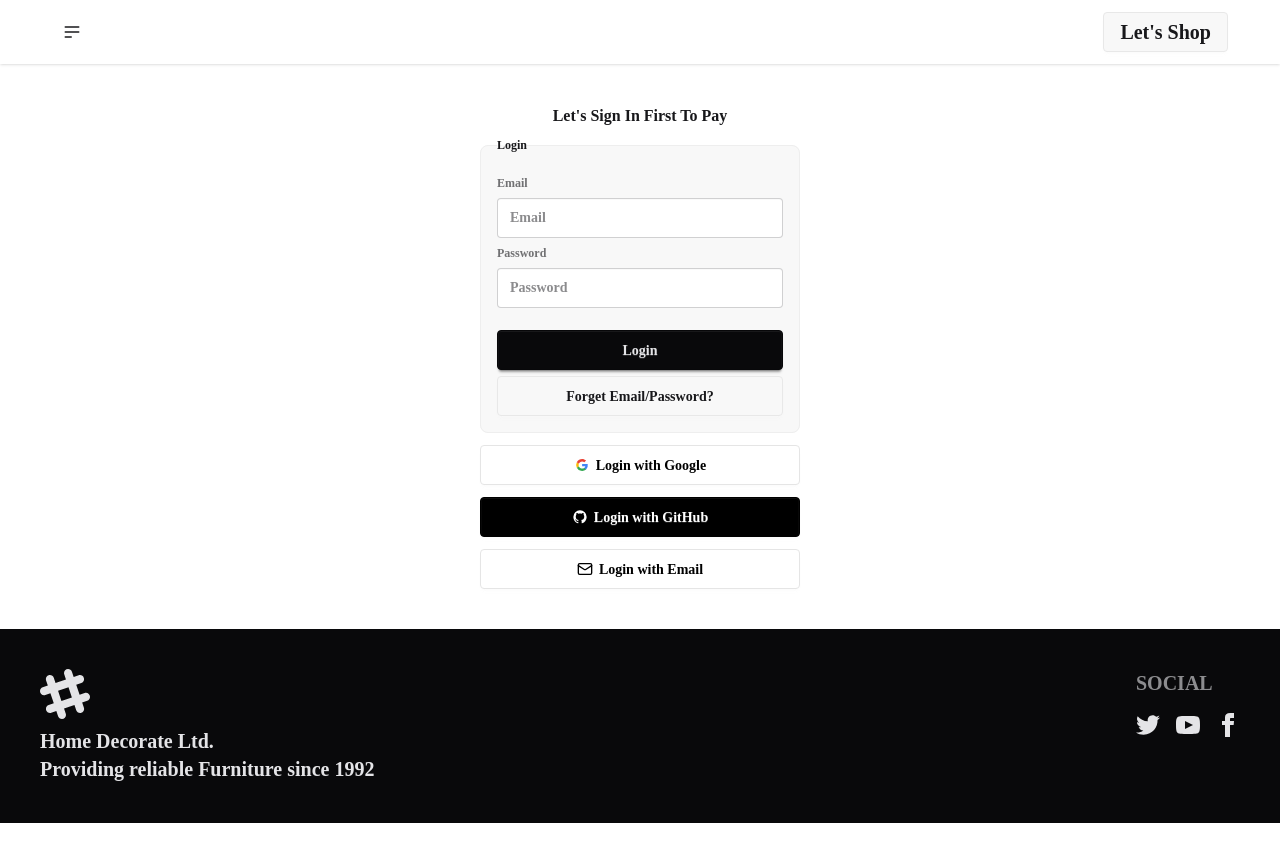
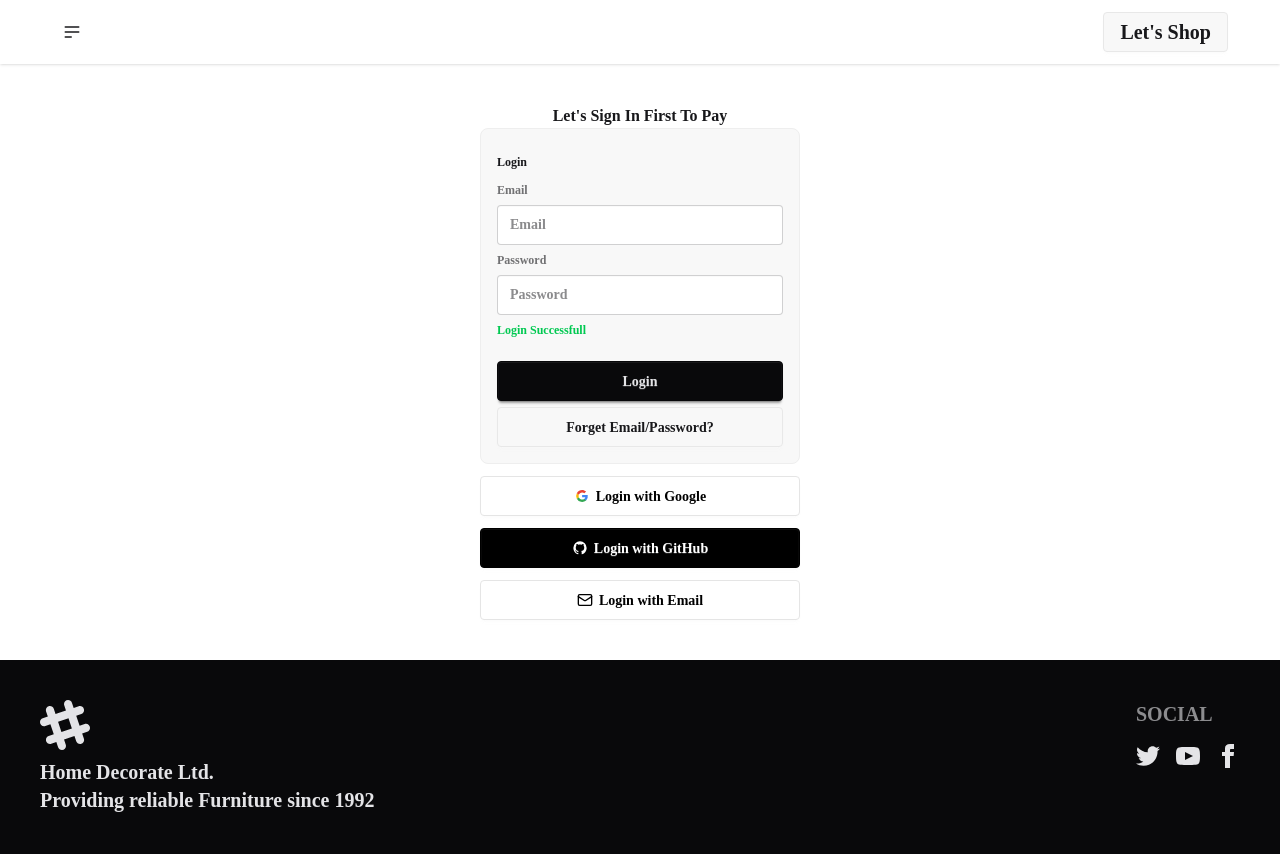
Before and after one commit to TusharChow20/projectHomeDecorator, a React (Vite) app: page /login in a window 1280 px wide. Before the commit the page ends 823 px from the top, so only its background shows below. Built offline with nearby package versions, Linux system fonts and the light colour scheme; no server answers; a web font is replaced by a local one.

Commit message:
added the reset pass and forgetpass

```diff
--- a/src/Pges/Login.jsx
+++ b/src/Pges/Login.jsx
@@ -1,15 +1,20 @@
 import {
   GithubAuthProvider,
   GoogleAuthProvider,
+  sendPasswordResetEmail,
+  signInWithEmailAndPassword,
   signInWithPopup,
 } from "firebase/auth";
-import React, { useEffect, useState } from "react";
+import React, { useEffect, useRef, useState } from "react";
 import auth from "../Firebase/firebase.config";
 import Swal from "sweetalert2";
 import { Link, useNavigate } from "react-router";
 const googleProvider = new GoogleAuthProvider();
 const gitHubProvider = new GithubAuthProvider();
+
 const Login = () => {
+  const [error, setError] = useState("");
+  const emailRef = useRef();
   const navigate = useNavigate();
   const handleGoogleSignUP = () => {
     signInWithPopup(auth, googleProvider)
@@ -24,8 +29,33 @@ const Login = () => {
       .then((result) => setUser(result.user))
       .catch((error) => console.log(error));
   };
+
+  const handleLogin = (event) => {
+    event.preventDefault();
+
+    const email = event.target.email.value;
+    const password = event.target.password.value;
+    setError("");
+    signInWithEmailAndPassword(auth, email, password)
+      .then((result) => {
+        if (!result.user.emailVerified) {
+          alert("Please Verify Your Account");
+        }
+        event.target.reset();
+      })
+      .catch((error) => setError(error.message));
+  };
   const [user, setUser] = useState(null);
   const [alertShown, setAlertShown] = useState(false);
+  const hanldeForgetPass = () => {
+    const email = emailRef.current.value;
+    // console.log(email);
+    sendPasswordResetEmail(auth, email)
+      .then(() => {
+        alert("please check email");
+      })
+      .catch();
+  };
   useEffect(() => {
     if (user && !alertShown) {
       Swal.fire({
@@ -48,18 +78,38 @@ const Login = () => {
     <div className="flex flex-col items-center justify-center w-full">
       <h1>Let's Sign In First To Pay</h1>
       <div className="space-y-3 flex flex-col">
-        <fieldset className="fieldset bg-base-200 border-base-300 rounded-box w-xs border p-4">
+        <form
+          onSubmit={handleLogin}
+          className="fieldset bg-base-200 border-base-300 rounded-box w-xs border p-4"
+        >
           <legend className="fieldset-legend">Login</legend>
 
           <label className="label">Email</label>
-          <input type="email" className="input" placeholder="Email" />
+          <input
+            type="email"
+            name="email"
+            ref={emailRef}
+            className="input"
+            placeholder="Email"
+          />
 
           <label className="label">Password</label>
-          <input type="password" className="input" placeholder="Password" />
-
+          <input
+            type="password"
+            name="password"
+            className="input"
+            placeholder="Password"
+          />
+          {error ? (
+            <p className="text-red-500">{error}</p>
+          ) : (
+            <p className="text-green-500">Login Successfull</p>
+          )}
           <button className="btn btn-neutral mt-4">Login</button>
-          <p className="btn">Forget Email/Password?</p>
-        </fieldset>
+          <p onClick={hanldeForgetPass} className="btn ">
+            Forget Email/Password?
+          </p>
+        </form>
         {/* Google */}
         <button
           onClick={handleGoogleSignUP}
--- a/src/Pges/LoginForm.jsx
+++ b/src/Pges/LoginForm.jsx
@@ -1,4 +1,7 @@
-import { createUserWithEmailAndPassword } from "firebase/auth";
+import {
+  createUserWithEmailAndPassword,
+  sendEmailVerification,
+} from "firebase/auth";
 import { Eye, EyeOff, Key, User } from "lucide-react";
 import React, { useEffect, useState } from "react";
 import { Link } from "react-router";
@@ -49,6 +52,10 @@ const LoginForm = () => {
       .then((result) => {
         setSuccess(true);
         e.target.reset();
+        sendEmailVerification(result.user).then(() =>
+          alert("please verify your email address")
+        );
+
       })
       .catch((error) => setError(error.message));
     // console.log(email, password);\
```
